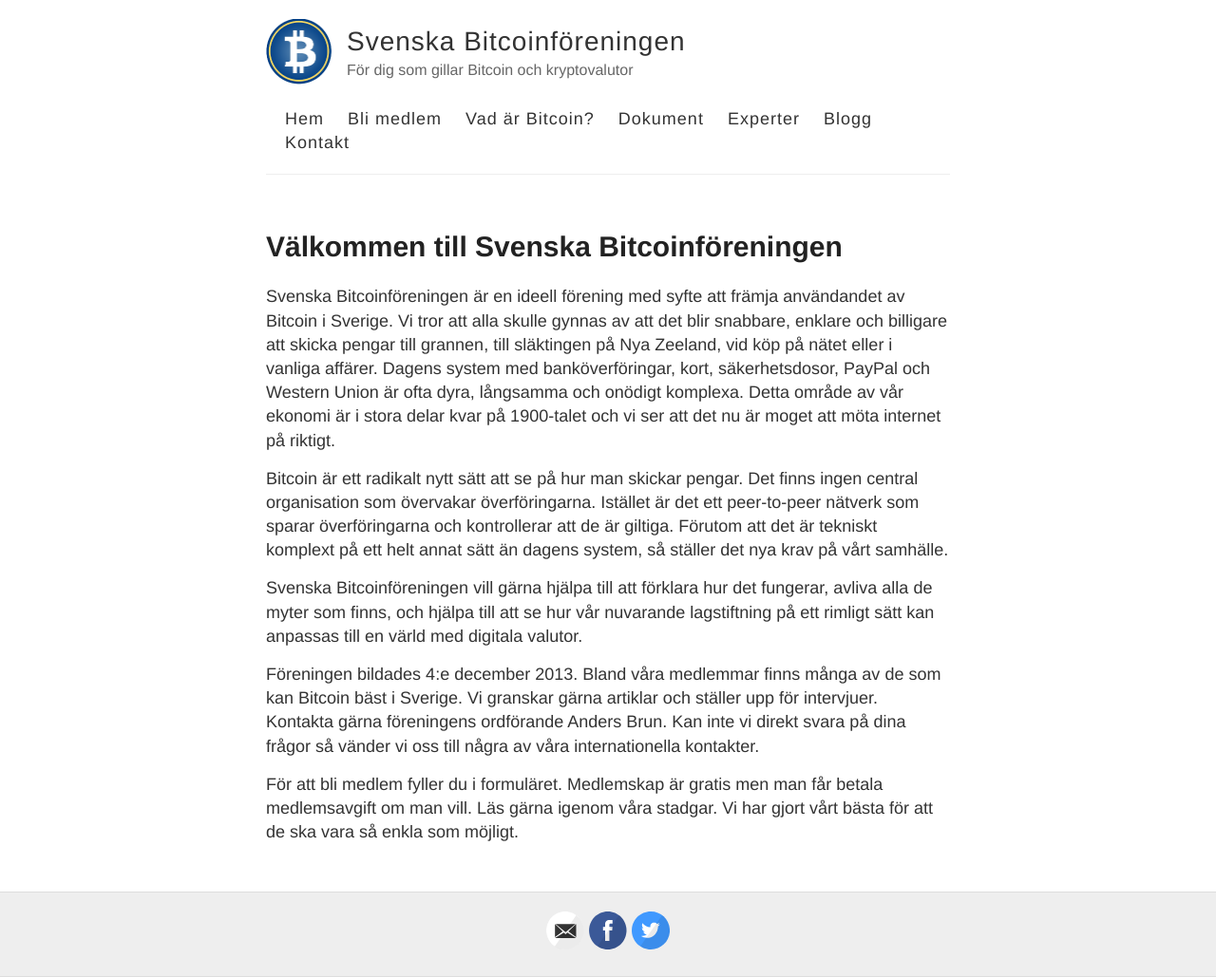
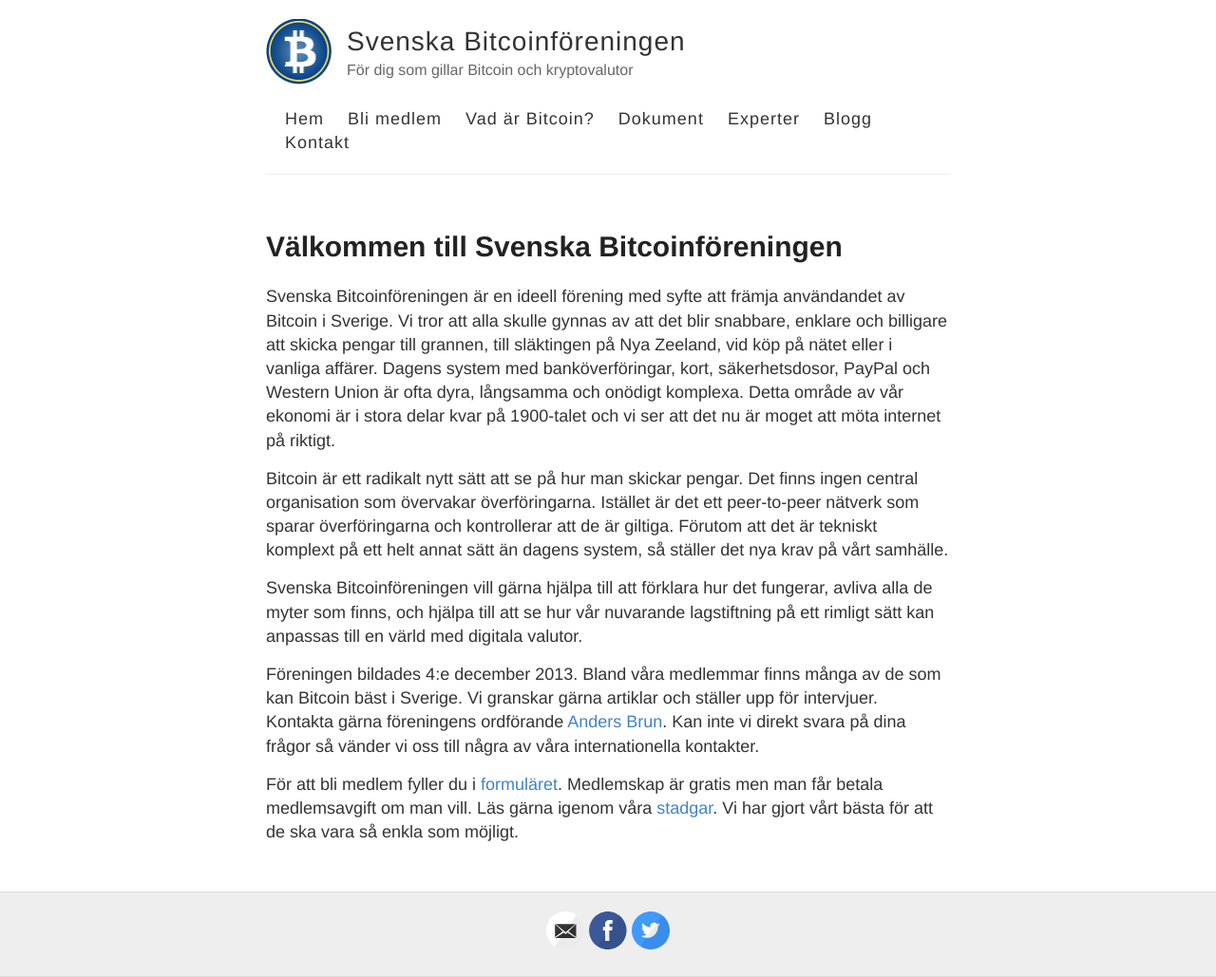
Before and after one commit to bjuno76/bitcoinforeningen.github.io, a Jekyll site: the page built from index.md, in a window 1280 px wide. Shown: the whole page at 95% size. Built offline with Jekyll 4.4.1, drawn with Linux system fonts in a browser that asks for light colours; some of the changed lines change nothing that is shown.

Commit message:
mod jekyll now added

```diff
--- a/index.md
+++ b/index.md
@@ -10,6 +10,6 @@
 
 Svenska Bitcoinföreningen vill gärna hjälpa till att förklara hur det fungerar, avliva alla de myter som finns, och hjälpa till att se hur vår nuvarande lagstiftning på ett rimligt sätt kan anpassas till en värld med digitala valutor.
 
-Föreningen bildades 4:e december 2013. Bland våra medlemmar finns många av de som kan Bitcoin bäst i Sverige. Vi granskar gärna artiklar och ställer upp för intervjuer. Kontakta gärna föreningens ordförande Anders Brun. Kan inte vi direkt svara på dina frågor så vänder vi oss till några av våra internationella kontakter.
+Föreningen bildades 4:e december 2013. Bland våra medlemmar finns många av de som kan Bitcoin bäst i Sverige. Vi granskar gärna artiklar och ställer upp för intervjuer. Kontakta gärna föreningens ordförande [Anders Brun](anders.brun@gmail.com). Kan inte vi direkt svara på dina frågor så vänder vi oss till några av våra internationella kontakter.
 
-För att bli medlem fyller du  i formuläret. Medlemskap är gratis men man får betala medlemsavgift om man vill. Läs gärna igenom våra stadgar. Vi har gjort vårt bästa för att de ska vara så enkla som möjligt.
+För att bli medlem fyller du  i [formuläret](/ansoekan). Medlemskap är gratis men man får betala medlemsavgift om man vill. Läs gärna igenom våra [stadgar](/protokoll). Vi har gjort vårt bästa för att de ska vara så enkla som möjligt.
```
